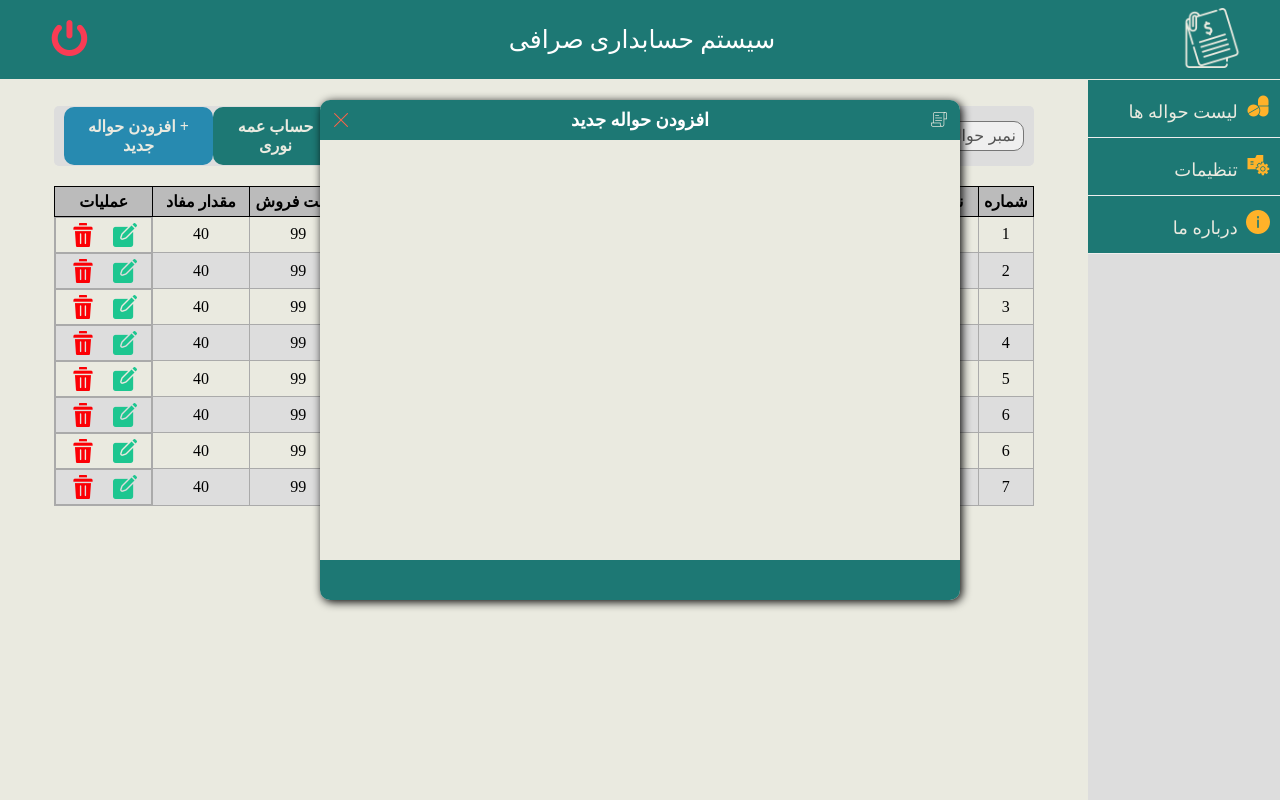
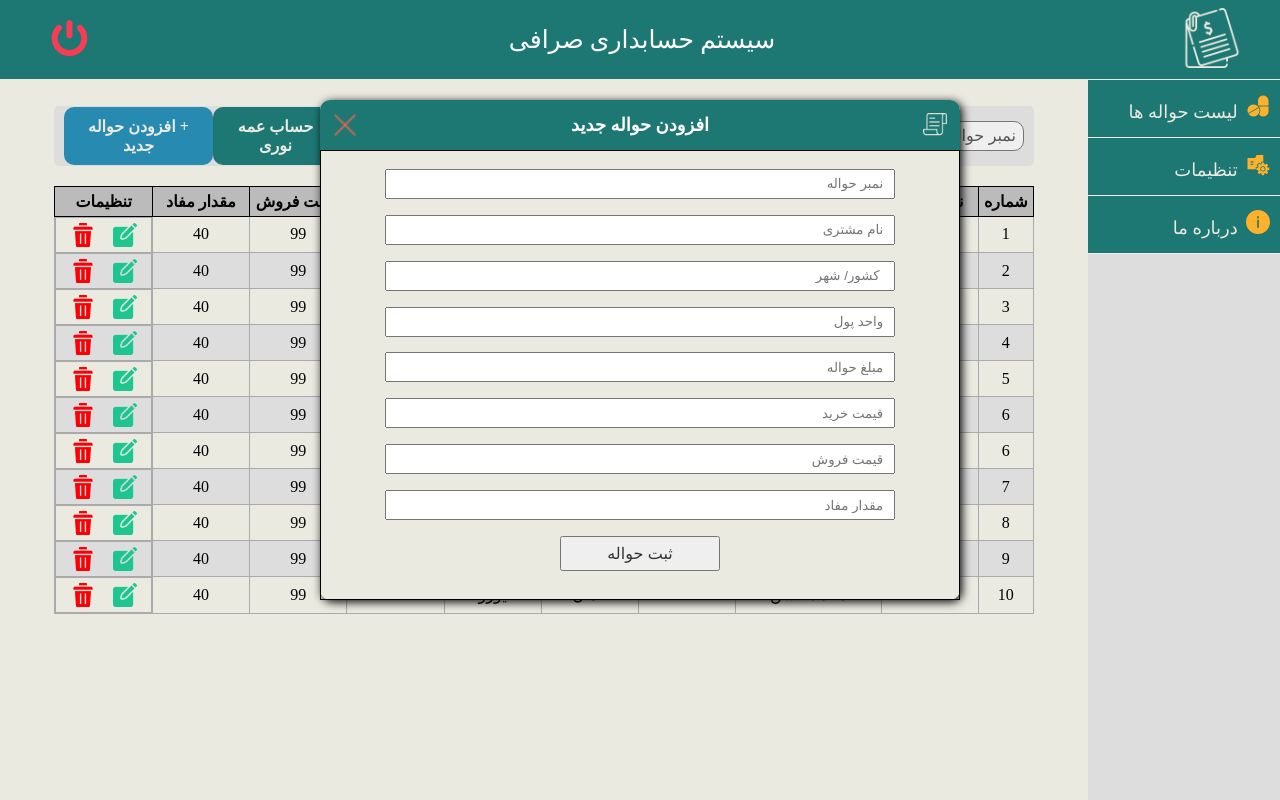
Before and after one commit to RezaHabibi1001/ExchangeFront, a React (Create React App) app: page /drugs in a window 1280 px wide. Built offline with nearby package versions, Linux system fonts and the light colour scheme.

Commit message:
add havala finalized

```diff
--- a/src/Components/Drugs/Drugs.jsx
+++ b/src/Components/Drugs/Drugs.jsx
@@ -14,14 +14,63 @@ export function Drugs() {
         <div className="addDrug-header">
           <img src="close.png" alt="close" />
           <span>افزودن حواله جدید</span>
-          <img
-            src="bills.png"
-            alt="logo"
-            styles={{ width: "50px", height: "50px" }}
+          <img src="bills.png" alt="logo" />
+        </div>
+        <div className="addDrug-body">
+          <input
+            type="text"
+            name="sendNumber"
+            placeholder="نمبر حواله"
+            className="addDrug-body-input"
+          />
+          <input
+            type="text"
+            name="sendNumber"
+            placeholder="نام مشتری"
+            className="addDrug-body-input"
+          />
+          <input
+            type="text"
+            name="sendNumber"
+            placeholder="کشور/ شهر "
+            className="addDrug-body-input"
+          />{" "}
+          <input
+            type="text"
+            name="sendNumber"
+            placeholder="واحد پول"
+            className="addDrug-body-input"
+          />{" "}
+          <input
+            type="text"
+            name="sendNumber"
+            placeholder="مبلغ حواله"
+            className="addDrug-body-input"
+          />{" "}
+          <input
+            type="text"
+            name="sendNumber"
+            placeholder="قیمت خرید"
+            className="addDrug-body-input"
+          />{" "}
+          <input
+            type="text"
+            name="sendNumber"
+            placeholder="قیمت فروش"
+            className="addDrug-body-input"
+          />{" "}
+          <input
+            type="text"
+            name="sendNumber"
+            placeholder="مقدار مفاد"
+            className="addDrug-body-input"
+          />
+          <input
+            type="button"
+            value="ثبت حواله"
+            className="addDrug-body-button"
           />
         </div>
-        <div className="addDrug-body"></div>
-        <div className="addDrug-footer"></div>
       </div>
 
       <div className="content">
@@ -46,13 +95,13 @@ export function Drugs() {
                     <th className="drug-code">شماره</th>
                     <th className="drug-type">نمبر حواله</th>
                     <th className="drug-name">نام مشتری</th>
+                    <th className="drug-contery">کشور / شهر</th>
+                    <th className="drug-count">واحد پول</th>
                     <th className="drug-company">مبلغ حواله</th>
-                    <th className="drug-contery">کشور</th>
-                    <th className="drug-count">واحد پول</th>
                     <th className="drug-cost">قیمت خرید</th>
                     <th className="drug-total">قیمت فروش</th>
                     <th className="drug-total">مقدار مفاد</th>
-                    <th className="drug-action">عملیات</th>
+                    <th className="drug-action">تنظیمات</th>
                   </tr>
                 </thead>
                 <tbody>
@@ -176,6 +225,51 @@ export function Drugs() {
                       <img src="delete.png" alt="delete" />
                     </td>
                   </tr>
+                  <tr>
+                    <td>8</td>
+                    <td>1001</td>
+                    <td>محمد حسن</td>
+                    <td>500</td>
+                    <td>آلمان</td>
+                    <td>یورو</td>
+                    <td>98</td>
+                    <td>99</td>
+                    <td>40</td>
+                    <td className="action">
+                      <img src="edit.png" alt="edit" />
+                      <img src="delete.png" alt="delete" />
+                    </td>
+                  </tr>
+                  <tr>
+                    <td>9</td>
+                    <td>1001</td>
+                    <td>محمد حسن</td>
+                    <td>500</td>
+                    <td>آلمان</td>
+                    <td>یورو</td>
+                    <td>98</td>
+                    <td>99</td>
+                    <td>40</td>
+                    <td className="action">
+                      <img src="edit.png" alt="edit" />
+                      <img src="delete.png" alt="delete" />
+                    </td>
+                  </tr>
+                  <tr>
+                    <td>10</td>
+                    <td>1001</td>
+                    <td>محمد حسن</td>
+                    <td>500</td>
+                    <td>آلمان</td>
+                    <td>یورو</td>
+                    <td>98</td>
+                    <td>99</td>
+                    <td>40</td>
+                    <td className="action">
+                      <img src="edit.png" alt="edit" />
+                      <img src="delete.png" alt="delete" />
+                    </td>
+                  </tr>
                 </tbody>
                 <tfoot></tfoot>
               </table>
--- a/src/Styles/Drugs/Drugs.css
+++ b/src/Styles/Drugs/Drugs.css
@@ -114,13 +114,11 @@ tfoot tr td:last-child {
   z-index: 2;
   border-radius: 10px;
 }
-.addDrug-header,
-.addDrug-footer {
+
+.addDrug-header {
   width: 100%;
-  height: 40px;
+  height: 50px;
   background-color: var(--color-mashi);
-}
-.addDrug-header {
   display: flex;
   flex-direction: row;
   justify-content: space-between;
@@ -129,10 +127,7 @@ tfoot tr td:last-child {
   border-top-left-radius: 10px;
   border-top-right-radius: 10px;
 }
-.addDrug-footer {
-  border-bottom-left-radius: 10px;
-  border-bottom-right-radius: 10px;
-}
+
 .addDrug-header span {
   font-weight: 500;
   color: #fff;
@@ -140,6 +135,31 @@ tfoot tr td:last-child {
 }
 /* this is temporary logo design */
 .addDrug-header img {
-  width: 16px;
-  height: 16px;
+  width: 24px;
+  height: 24px;
 }
+.addDrug-header img:hover {
+  cursor: pointer;
+}
+.addDrug-body {
+  display: flex;
+  flex-direction: column;
+  justify-content: space-around;
+  align-items: center;
+  height: 450px;
+  border: 1px solid black;
+  padding-top: 10px;
+  padding-bottom: 20px;
+}
+.addDrug-body-input {
+  width: 80%;
+  height: 30px;
+  text-align: right;
+  padding-right: 10px;
+}
+.addDrug-body-button {
+  width: 25%;
+  height: 35px;
+  color: #333;
+  font-size: 16px;
+}
```
